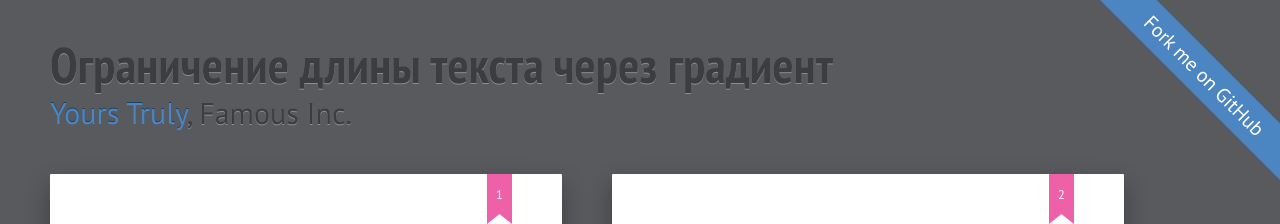
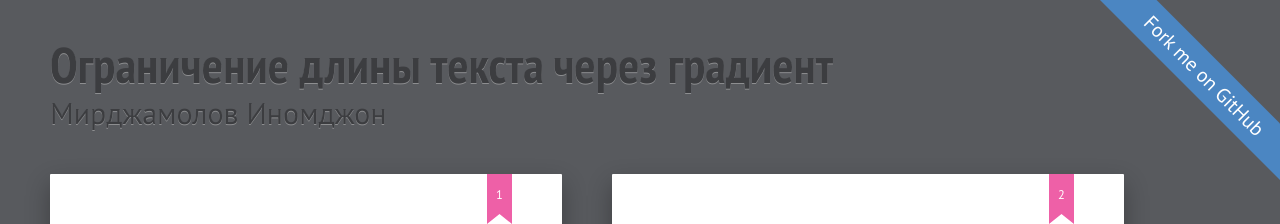
Before and after one commit to inomdzhon/truncate-text-with-eclipse, a plain HTML site: page index.html in a window 1280 px wide. Shown: the top 224 px of the page. Drawn offline with Linux system fonts and the light colour scheme; a script that the page names is missing.

Commit message:
Update page title and add author name to caption

```diff
--- a/index.html
+++ b/index.html
@@ -1,7 +1,7 @@
 <!DOCTYPE html>
 <html lang="en">
 <head>
-  <title>Ribbon theme for Shower</title>
+  <title>Ограничение длины текста через градиент</title>
   <meta charset="utf-8">
   <meta http-equiv="x-ua-compatible" content="ie=edge">
   <meta name="viewport" content="width=device-width, initial-scale=1, maximum-scale=1">
@@ -11,7 +11,7 @@
 <body class="shower list">
 <header class="caption">
   <h1>Ограничение длины текста через градиент</h1>
-  <p><a href="">Yours Truly</a>, Famous Inc.</p>
+  <p>Мирджамолов Иномджон</p>
 </header>
 <section class="slide main-slide">
   <header>
```
